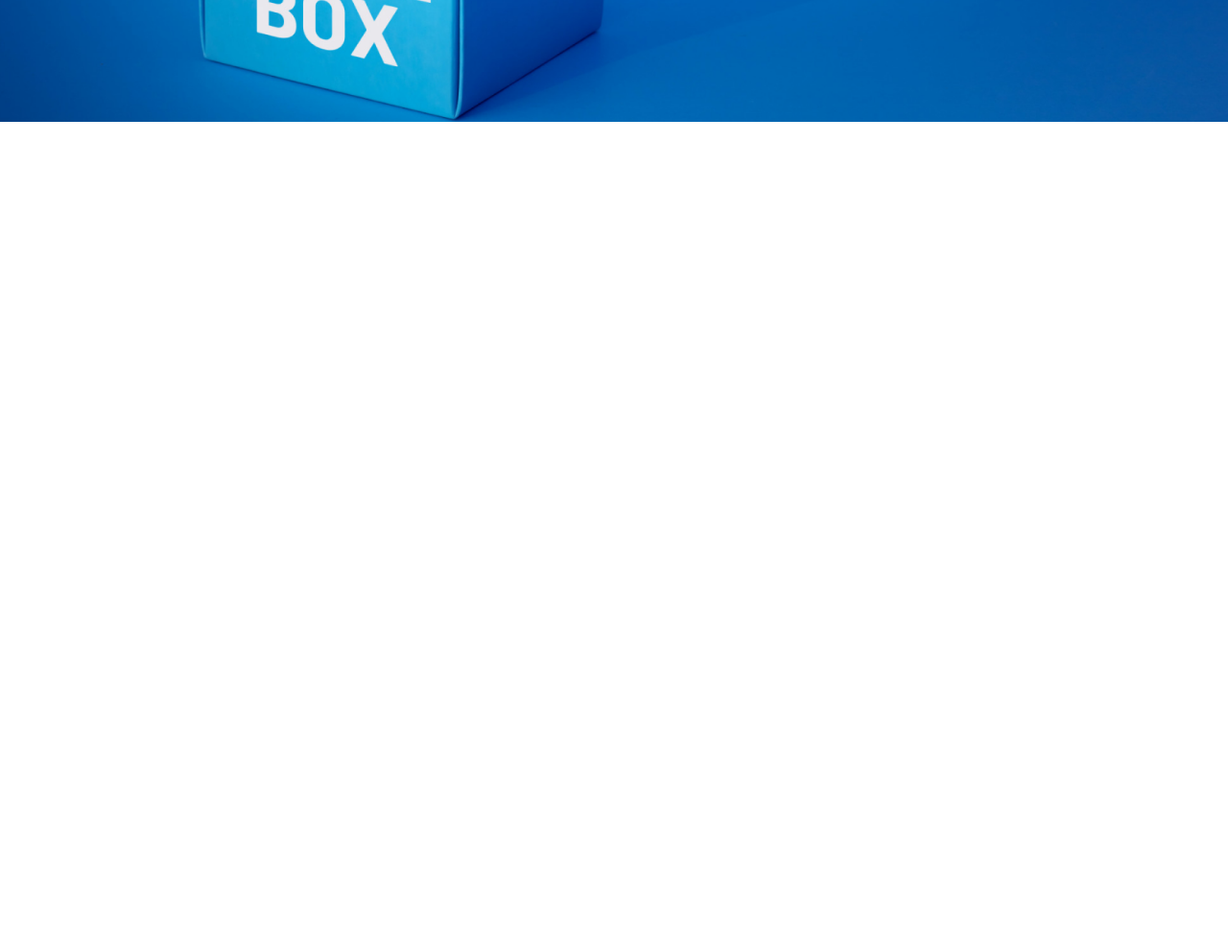
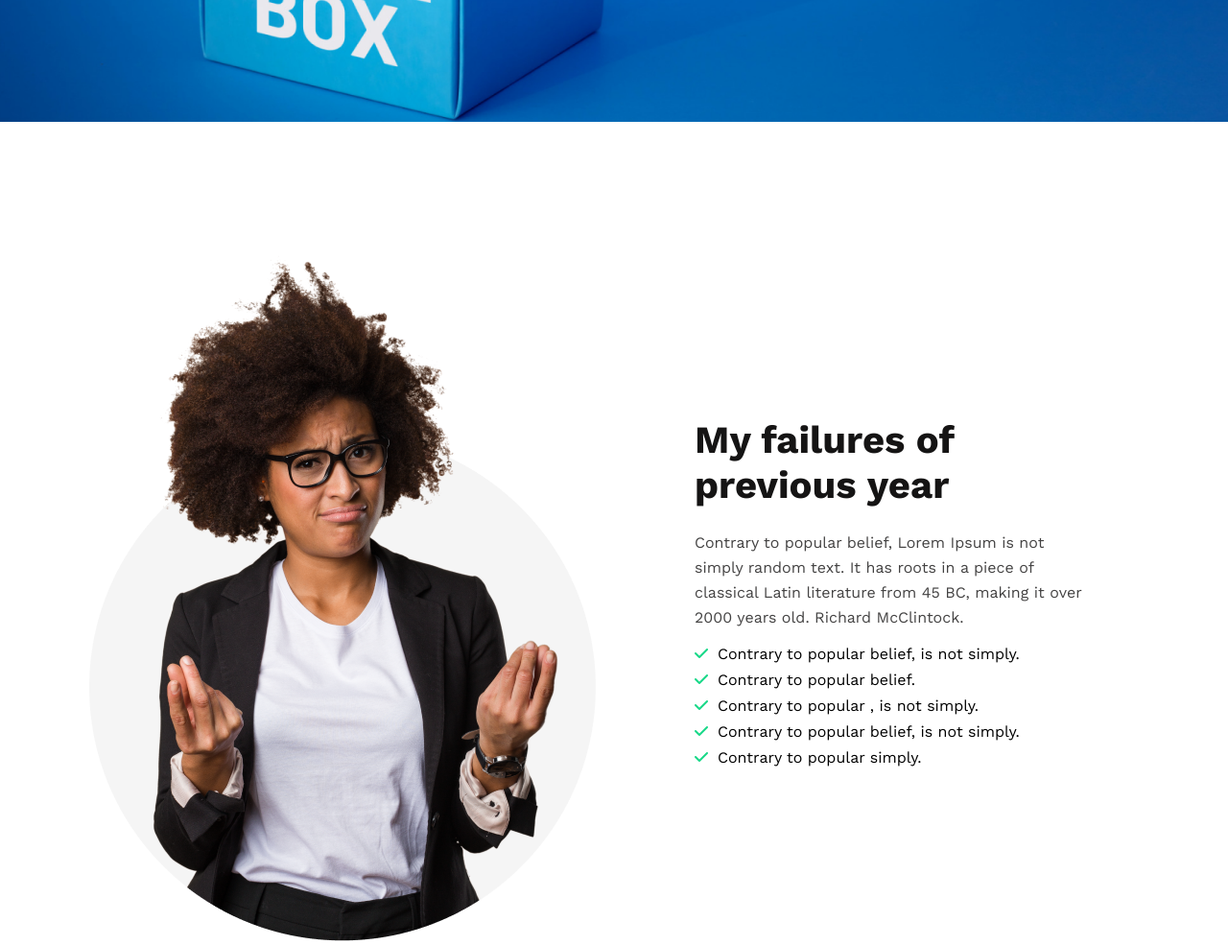
Before and after one commit to Rabbi4579/new-year-new-me, a plain HTML site: page index.html in a window 1280 px wide. Shown: the part 541-1526 px from the top of the page at 96% size. Before the commit the page ends 800 px from the top, so only its background shows below. Drawn offline with nearby package versions, Linux system fonts and the light colour scheme; a web font is replaced by a local one.

Commit message:
modifi html and css

```diff
--- a/css/style.css
+++ b/css/style.css
@@ -24,6 +24,22 @@ a {
 
 main {
     max-width: 1140px;
+    margin: 0 auto
+}
+
+.section-title {
+    color: #151414;
+    font-size: 40px;
+    font-weight: 700;
+    line-height: 47px;
+
+}
+
+.section-description {
+    color: #444343;
+    font-size: 16px;
+    font-weight: 400;
+    line-height: 26px;
 }
 
 /* --------common css end-------- */
@@ -36,12 +52,14 @@ main {
     position: relative;
     margin-bottom: 130px;
 }
-.banner_content{
+
+.banner_content {
     width: 500px;
     text-align: right;
     margin-left: auto;
     margin-right: 150px;
 }
+
 .banner-title {
     color: #FFFFFF;
     font-size: 65px;
@@ -49,7 +67,8 @@ main {
     line-height: 76px;
     margin-bottom: 8px;
 }
-.banner-description{
+
+.banner-description {
     color: #FFFFFF;
     font-size: 16px;
     font-weight: 400;
@@ -58,3 +77,26 @@ main {
 
 
 }
+
+/* ---------my failure-------- */
+.failure-container{
+    display: flex;
+    gap: 85px;
+    align-items: center;
+}
+.sec-title{
+    margin-bottom: 24px;
+}
+.failure-content{
+    padding-right: 70px;
+}
+.failure-content ul{
+    margin-top: 15px;
+}
+.failure-content ul li{
+    margin-bottom: 8px;
+}
+.failure-content ul li i{
+    margin-right: 10px;
+    color: #16D887;
+}
--- a/index.html
+++ b/index.html
@@ -21,5 +21,26 @@
    </section>
 
   </header>
+  <main>
+    <!-- -------my failures part start--------- -->
+    <section class="my-failures">
+        <div class="failure-container">
+            <div class="failure-img">
+                <img src="images/person.png" alt="">
+            </div>
+            <div class="failure-content">
+                <h2 class="section-title sec-title">My failures of previous year</h2>
+                <p class="section-description">Contrary to popular belief, Lorem Ipsum is not simply random text. It has roots in a piece of classical Latin literature from 45 BC, making it over 2000 years old. Richard McClintock.</p>
+                <ul>
+                    <li><i class="fa-solid fa-check"></i>Contrary to popular belief, is not simply.</li>
+                    <li><i class="fa-solid fa-check"></i>Contrary to popular belief.</li>
+                    <li><i class="fa-solid fa-check"></i>Contrary to popular , is not simply.</li>
+                    <li><i class="fa-solid fa-check"></i>Contrary to popular belief, is not simply.</li>
+                    <li><i class="fa-solid fa-check"></i>Contrary to popular simply.</li>
+                </ul>
+            </div>
+        </div>
+    </section>
+  </main>
 </body>
 </html>
```
